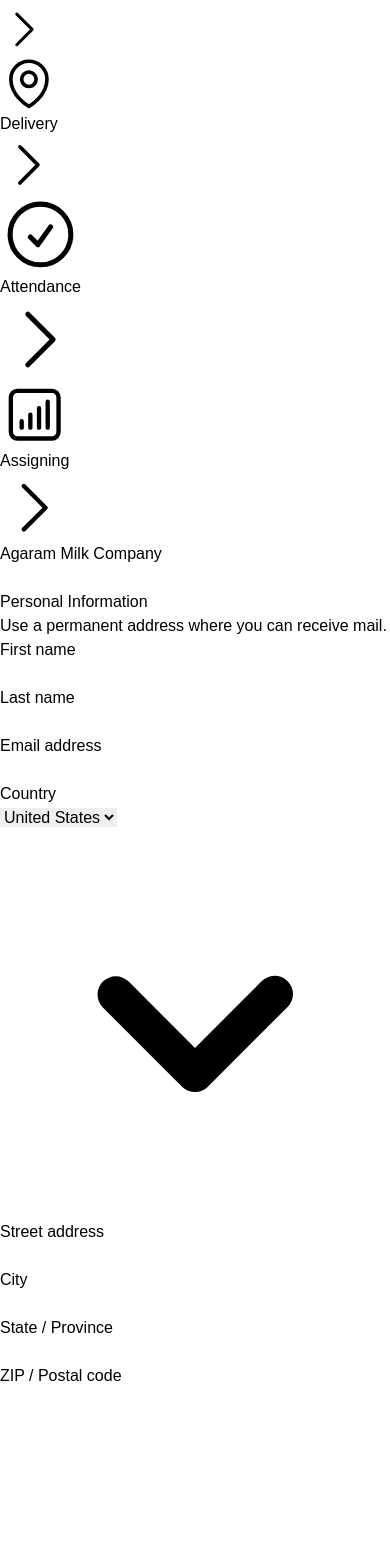
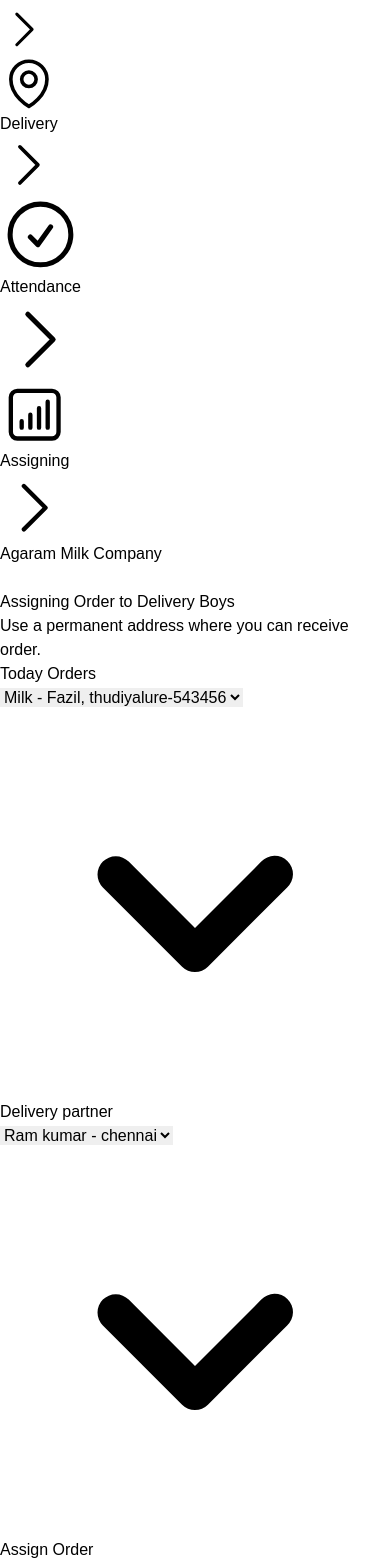
Before and after one commit to karthickofficl/Hub-Next, a Next.js app: page /dashboard/assigning/creatre-assigning in a window 390 px wide. Shown: the part 270-1832 px from the top of the page. Before the commit the page ends 1682 px from the top, so only its background shows below. Built offline with nearby package versions, Linux system fonts and the light colour scheme.

Commit message:
API URL changed

```diff
--- a/src/app/dashboard/assigning/creatre-assigning/page.tsx
+++ b/src/app/dashboard/assigning/creatre-assigning/page.tsx
@@ -1,77 +1,260 @@
-import React from 'react'
+import React from "react";
 
 const CreateAssigning = () => {
   return (
     <div className="border-b border-gray-900/10 pb-12">
-      <h2 className="text-base/7 font-semibold text-gray-900 font-[family-name:var(--interSemiBold)]">Personal Information</h2>
-      <p className="mt-1 text-sm/6 text-gray-600 font-[family-name:var(--interRegular)]">Use a permanent address where you can receive mail.</p>
-
+      <h2 className="text-base/7 font-semibold text-gray-900 font-[family-name:var(--interSemiBold)]">
+        Assigning Order to Delivery Boys
+      </h2>
+      <p className="mt-1 text-sm/6 text-gray-600 font-[family-name:var(--interRegular)]">
+        Use a permanent address where you can receive order.
+      </p>
       <div className="mt-10 grid grid-cols-1 gap-x-6 gap-y-8 sm:grid-cols-6">
         <div className="sm:col-span-3">
-          <label htmlFor="first-name" className="block text-sm/6 font-medium text-gray-900 font-[family-name:var(--interRegular)]">First name</label>
+          <label
+            htmlFor="country"
+            className="block text-sm/6 font-medium text-gray-900"
+          >
+            Today Orders
+          </label>
+          <div className="mt-2 grid grid-cols-1">
+            <select
+              id="country"
+              name="country"
+              autoComplete="country-name"
+              className="col-start-1 row-start-1 w-full appearance-none rounded-md bg-white py-1.5 pl-3 pr-8 text-base text-gray-900 outline outline-1 -outline-offset-1 outline-gray-300 focus:outline focus:outline-2 focus:-outline-offset-2 focus:outline-indigo-600 sm:text-sm/6"
+            >
+              <option>Milk - Fazil, thudiyalure-543456</option>
+              <option>Ghee - Vino, chennai-674545</option>
+              <option>Mexico</option>
+            </select>
+            <svg
+              className="pointer-events-none col-start-1 row-start-1 mr-2 size-5 self-center justify-self-end text-gray-500 sm:size-4"
+              viewBox="0 0 16 16"
+              fill="currentColor"
+              aria-hidden="true"
+              data-slot="icon"
+            >
+              <path
+                fillRule="evenodd"
+                d="M4.22 6.22a.75.75 0 0 1 1.06 0L8 8.94l2.72-2.72a.75.75 0 1 1 1.06 1.06l-3.25 3.25a.75.75 0 0 1-1.06 0L4.22 7.28a.75.75 0 0 1 0-1.06Z"
+                clipRule="evenodd"
+              />
+            </svg>
+          </div>
+        </div>
+
+        {/* Delivery Boy */}
+
+        <div className="sm:col-span-3">
+          <label
+            htmlFor="country"
+            className="block text-sm/6 font-medium text-gray-900"
+          >
+            Delivery partner
+          </label>
+          <div className="mt-2 grid grid-cols-1">
+            <select
+              id="country"
+              name="country"
+              autoComplete="country-name"
+              className="col-start-1 row-start-1 w-full appearance-none rounded-md bg-white py-1.5 pl-3 pr-8 text-base text-gray-900 outline outline-1 -outline-offset-1 outline-gray-300 focus:outline focus:outline-2 focus:-outline-offset-2 focus:outline-indigo-600 sm:text-sm/6"
+            >
+              <option>Ram kumar - chennai</option>
+              <option>Anand - covai</option>
+              <option>Mexico</option>
+            </select>
+            <svg
+              className="pointer-events-none col-start-1 row-start-1 mr-2 size-5 self-center justify-self-end text-gray-500 sm:size-4"
+              viewBox="0 0 16 16"
+              fill="currentColor"
+              aria-hidden="true"
+              data-slot="icon"
+            >
+              <path
+                fillRule="evenodd"
+                d="M4.22 6.22a.75.75 0 0 1 1.06 0L8 8.94l2.72-2.72a.75.75 0 1 1 1.06 1.06l-3.25 3.25a.75.75 0 0 1-1.06 0L4.22 7.28a.75.75 0 0 1 0-1.06Z"
+                clipRule="evenodd"
+              />
+            </svg>
+          </div>
+        </div>
+
+        {/* Button */}
+
+        <div>
+          <button
+            type="submit"
+            className="font-[family-name:var(--interSemiBold)] flex w-full justify-center rounded-md bg-indigo-600 px-3 py-1.5 text-sm/6 font-semibold text-white shadow-sm hover:bg-indigo-500 focus-visible:outline focus-visible:outline-2 focus-visible:outline-offset-2 focus-visible:outline-indigo-600"
+          >
+           Assign Order
+          </button>
+        </div>
+      </div>
+
+      {/* <div className="mt-10 grid grid-cols-1 gap-x-6 gap-y-8 sm:grid-cols-6">
+        <div className="sm:col-span-3">
+          <label
+            htmlFor="first-name"
+            className="block text-sm/6 font-medium text-gray-900 font-[family-name:var(--interRegular)]"
+          >
+            First name
+          </label>
           <div className="mt-2">
-            <input type="text" name="first-name" id="first-name" autoComplete="given-name" className="block w-full rounded-md bg-white px-3 py-1.5 text-base text-gray-900 outline outline-1 -outline-offset-1 outline-gray-300 placeholder:text-gray-400 focus:outline focus:outline-2 focus:-outline-offset-2 focus:outline-indigo-600 sm:text-sm/6" />
+            <input
+              type="text"
+              name="first-name"
+              id="first-name"
+              autoComplete="given-name"
+              className="block w-full rounded-md bg-white px-3 py-1.5 text-base text-gray-900 outline outline-1 -outline-offset-1 outline-gray-300 placeholder:text-gray-400 focus:outline focus:outline-2 focus:-outline-offset-2 focus:outline-indigo-600 sm:text-sm/6"
+            />
           </div>
         </div>
 
         <div className="sm:col-span-3">
-          <label htmlFor="last-name" className="block text-sm/6 font-medium text-gray-900 font-[family-name:var(--interRegular)]">Last name</label>
+          <label
+            htmlFor="last-name"
+            className="block text-sm/6 font-medium text-gray-900 font-[family-name:var(--interRegular)]"
+          >
+            Last name
+          </label>
           <div className="mt-2">
-            <input type="text" name="last-name" id="last-name" autoComplete="family-name" className="block w-full rounded-md bg-white px-3 py-1.5 text-base text-gray-900 outline outline-1 -outline-offset-1 outline-gray-300 placeholder:text-gray-400 focus:outline focus:outline-2 focus:-outline-offset-2 focus:outline-indigo-600 sm:text-sm/6" />
+            <input
+              type="text"
+              name="last-name"
+              id="last-name"
+              autoComplete="family-name"
+              className="block w-full rounded-md bg-white px-3 py-1.5 text-base text-gray-900 outline outline-1 -outline-offset-1 outline-gray-300 placeholder:text-gray-400 focus:outline focus:outline-2 focus:-outline-offset-2 focus:outline-indigo-600 sm:text-sm/6"
+            />
           </div>
         </div>
 
         <div className="sm:col-span-4">
-          <label htmlFor="email" className="block text-sm/6 font-medium text-gray-900">Email address</label>
+          <label
+            htmlFor="email"
+            className="block text-sm/6 font-medium text-gray-900"
+          >
+            Email address
+          </label>
           <div className="mt-2">
-            <input id="email" name="email" type="email" autoComplete="email" className="block w-full rounded-md bg-white px-3 py-1.5 text-base text-gray-900 outline outline-1 -outline-offset-1 outline-gray-300 placeholder:text-gray-400 focus:outline focus:outline-2 focus:-outline-offset-2 focus:outline-indigo-600 sm:text-sm/6" />
+            <input
+              id="email"
+              name="email"
+              type="email"
+              autoComplete="email"
+              className="block w-full rounded-md bg-white px-3 py-1.5 text-base text-gray-900 outline outline-1 -outline-offset-1 outline-gray-300 placeholder:text-gray-400 focus:outline focus:outline-2 focus:-outline-offset-2 focus:outline-indigo-600 sm:text-sm/6"
+            />
           </div>
         </div>
 
         <div className="sm:col-span-3">
-          <label htmlFor="country" className="block text-sm/6 font-medium text-gray-900">Country</label>
+          <label
+            htmlFor="country"
+            className="block text-sm/6 font-medium text-gray-900"
+          >
+            Country
+          </label>
           <div className="mt-2 grid grid-cols-1">
-            <select id="country" name="country" autoComplete="country-name" className="col-start-1 row-start-1 w-full appearance-none rounded-md bg-white py-1.5 pl-3 pr-8 text-base text-gray-900 outline outline-1 -outline-offset-1 outline-gray-300 focus:outline focus:outline-2 focus:-outline-offset-2 focus:outline-indigo-600 sm:text-sm/6">
+            <select
+              id="country"
+              name="country"
+              autoComplete="country-name"
+              className="col-start-1 row-start-1 w-full appearance-none rounded-md bg-white py-1.5 pl-3 pr-8 text-base text-gray-900 outline outline-1 -outline-offset-1 outline-gray-300 focus:outline focus:outline-2 focus:-outline-offset-2 focus:outline-indigo-600 sm:text-sm/6"
+            >
               <option>United States</option>
               <option>Canada</option>
               <option>Mexico</option>
             </select>
-            <svg className="pointer-events-none col-start-1 row-start-1 mr-2 size-5 self-center justify-self-end text-gray-500 sm:size-4" viewBox="0 0 16 16" fill="currentColor" aria-hidden="true" data-slot="icon">
-              <path fillRule="evenodd" d="M4.22 6.22a.75.75 0 0 1 1.06 0L8 8.94l2.72-2.72a.75.75 0 1 1 1.06 1.06l-3.25 3.25a.75.75 0 0 1-1.06 0L4.22 7.28a.75.75 0 0 1 0-1.06Z" clipRule="evenodd" />
+            <svg
+              className="pointer-events-none col-start-1 row-start-1 mr-2 size-5 self-center justify-self-end text-gray-500 sm:size-4"
+              viewBox="0 0 16 16"
+              fill="currentColor"
+              aria-hidden="true"
+              data-slot="icon"
+            >
+              <path
+                fillRule="evenodd"
+                d="M4.22 6.22a.75.75 0 0 1 1.06 0L8 8.94l2.72-2.72a.75.75 0 1 1 1.06 1.06l-3.25 3.25a.75.75 0 0 1-1.06 0L4.22 7.28a.75.75 0 0 1 0-1.06Z"
+                clipRule="evenodd"
+              />
             </svg>
           </div>
         </div>
 
         <div className="col-span-full">
-          <label htmlFor="street-address" className="block text-sm/6 font-medium text-gray-900">Street address</label>
+          <label
+            htmlFor="street-address"
+            className="block text-sm/6 font-medium text-gray-900"
+          >
+            Street address
+          </label>
           <div className="mt-2">
-            <input type="text" name="street-address" id="street-address" autoComplete="street-address" className="block w-full rounded-md bg-white px-3 py-1.5 text-base text-gray-900 outline outline-1 -outline-offset-1 outline-gray-300 placeholder:text-gray-400 focus:outline focus:outline-2 focus:-outline-offset-2 focus:outline-indigo-600 sm:text-sm/6" />
+            <input
+              type="text"
+              name="street-address"
+              id="street-address"
+              autoComplete="street-address"
+              className="block w-full rounded-md bg-white px-3 py-1.5 text-base text-gray-900 outline outline-1 -outline-offset-1 outline-gray-300 placeholder:text-gray-400 focus:outline focus:outline-2 focus:-outline-offset-2 focus:outline-indigo-600 sm:text-sm/6"
+            />
           </div>
         </div>
 
         <div className="sm:col-span-2 sm:col-start-1">
-          <label htmlFor="city" className="block text-sm/6 font-medium text-gray-900">City</label>
+          <label
+            htmlFor="city"
+            className="block text-sm/6 font-medium text-gray-900"
+          >
+            City
+          </label>
           <div className="mt-2">
-            <input type="text" name="city" id="city" autoComplete="address-level2" className="block w-full rounded-md bg-white px-3 py-1.5 text-base text-gray-900 outline outline-1 -outline-offset-1 outline-gray-300 placeholder:text-gray-400 focus:outline focus:outline-2 focus:-outline-offset-2 focus:outline-indigo-600 sm:text-sm/6" />
+            <input
+              type="text"
+              name="city"
+              id="city"
+              autoComplete="address-level2"
+              className="block w-full rounded-md bg-white px-3 py-1.5 text-base text-gray-900 outline outline-1 -outline-offset-1 outline-gray-300 placeholder:text-gray-400 focus:outline focus:outline-2 focus:-outline-offset-2 focus:outline-indigo-600 sm:text-sm/6"
+            />
           </div>
         </div>
 
         <div className="sm:col-span-2">
-          <label htmlFor="region" className="block text-sm/6 font-medium text-gray-900">State / Province</label>
+          <label
+            htmlFor="region"
+            className="block text-sm/6 font-medium text-gray-900"
+          >
+            State / Province
+          </label>
           <div className="mt-2">
-            <input type="text" name="region" id="region" autoComplete="address-level1" className="block w-full rounded-md bg-white px-3 py-1.5 text-base text-gray-900 outline outline-1 -outline-offset-1 outline-gray-300 placeholder:text-gray-400 focus:outline focus:outline-2 focus:-outline-offset-2 focus:outline-indigo-600 sm:text-sm/6" />
+            <input
+              type="text"
+              name="region"
+              id="region"
+              autoComplete="address-level1"
+              className="block w-full rounded-md bg-white px-3 py-1.5 text-base text-gray-900 outline outline-1 -outline-offset-1 outline-gray-300 placeholder:text-gray-400 focus:outline focus:outline-2 focus:-outline-offset-2 focus:outline-indigo-600 sm:text-sm/6"
+            />
           </div>
         </div>
 
         <div className="sm:col-span-2">
-          <label htmlFor="postal-code" className="block text-sm/6 font-medium text-gray-900">ZIP / Postal code</label>
+          <label
+            htmlFor="postal-code"
+            className="block text-sm/6 font-medium text-gray-900"
+          >
+            ZIP / Postal code
+          </label>
           <div className="mt-2">
-            <input type="text" name="postal-code" id="postal-code" autoComplete="postal-code" className="block w-full rounded-md bg-white px-3 py-1.5 text-base text-gray-900 outline outline-1 -outline-offset-1 outline-gray-300 placeholder:text-gray-400 focus:outline focus:outline-2 focus:-outline-offset-2 focus:outline-indigo-600 sm:text-sm/6" />
+            <input
+              type="text"
+              name="postal-code"
+              id="postal-code"
+              autoComplete="postal-code"
+              className="block w-full rounded-md bg-white px-3 py-1.5 text-base text-gray-900 outline outline-1 -outline-offset-1 outline-gray-300 placeholder:text-gray-400 focus:outline focus:outline-2 focus:-outline-offset-2 focus:outline-indigo-600 sm:text-sm/6"
+            />
           </div>
         </div>
-      </div>
+      </div> */}
     </div>
-  )
-}
+  );
+};
 
 export default CreateAssigning;
```
